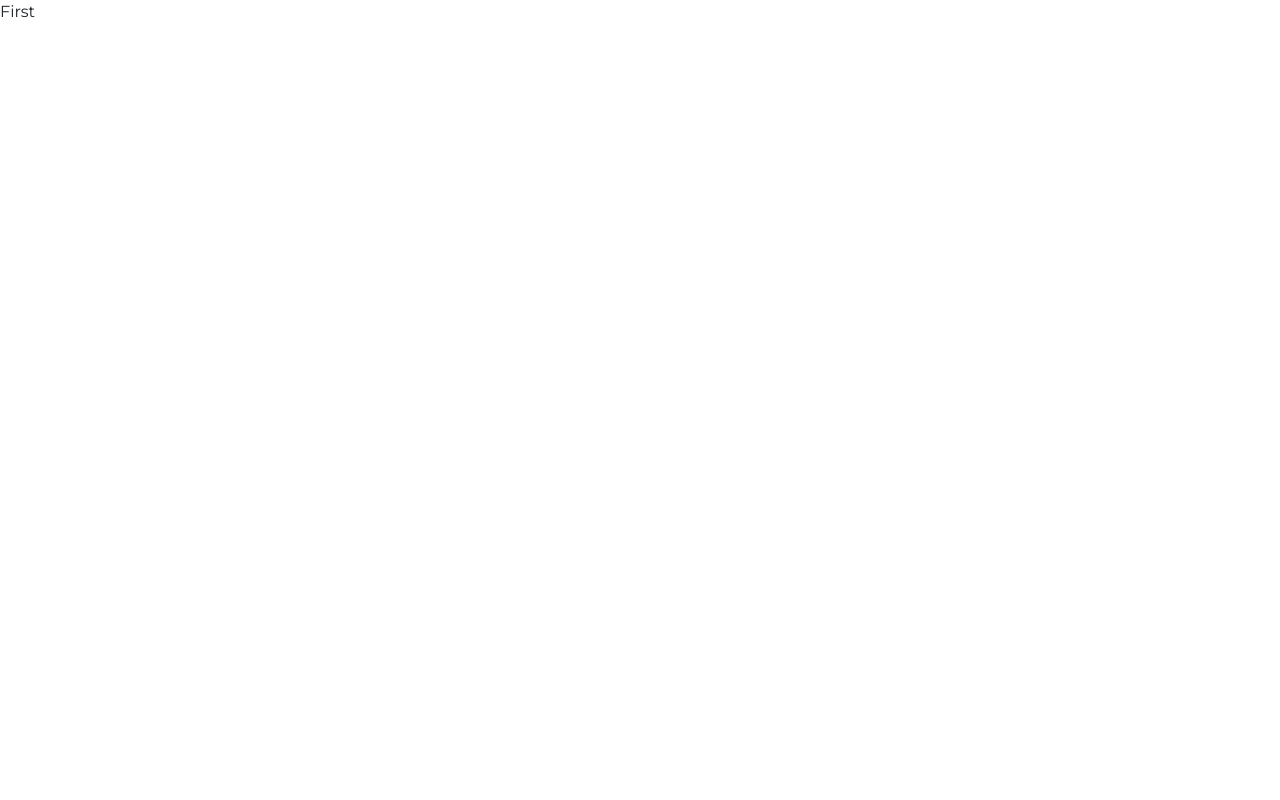
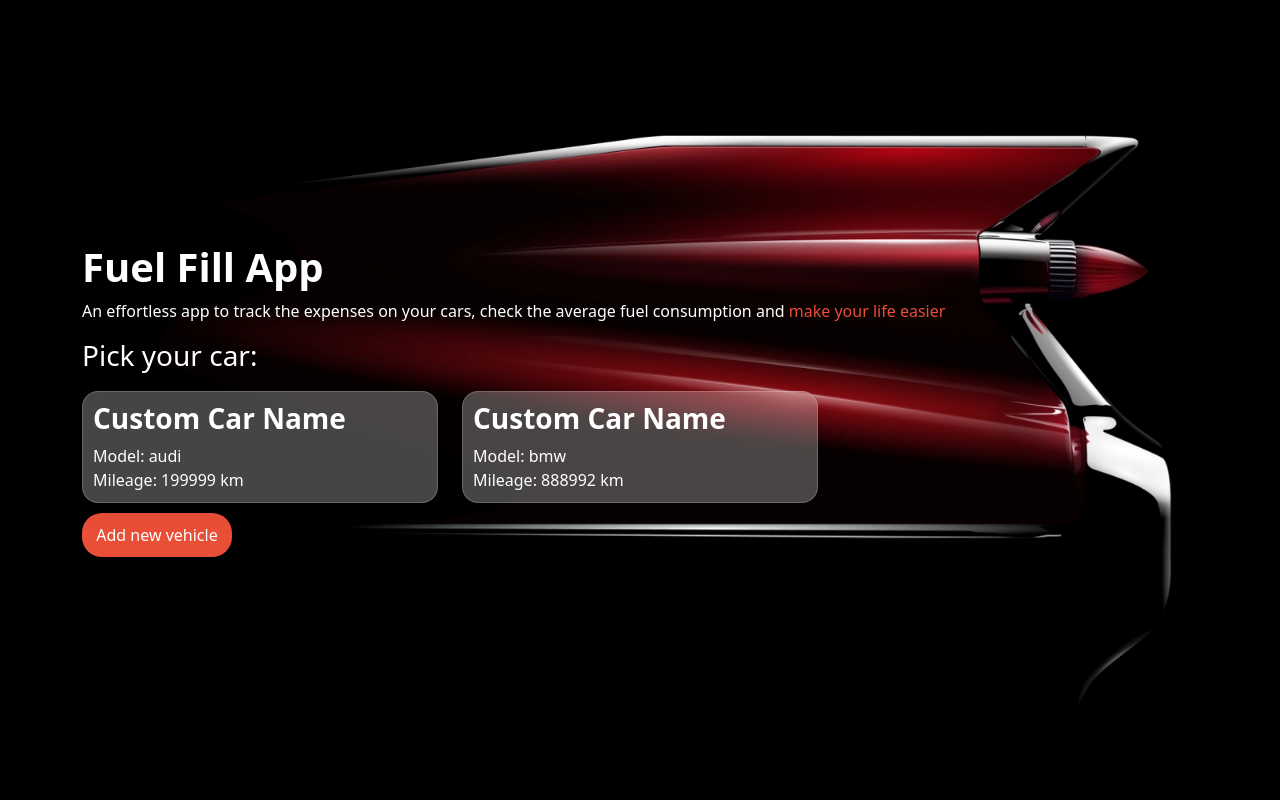
Before and after one commit to jkuryloo/fuel-fill-app, a Flask app: page / in a window 1280 px wide. Before the commit the page is almost empty. Run offline with Flask 2, Linux system fonts and the light colour scheme.

Commit message:
functionality outline
basic functionality added, fix the design so that you can look at it

```diff
--- a/app/static/css/style.css
+++ b/app/static/css/style.css
@@ -1 +1 @@
-body{font-family:"Montserrat",sans-serif;font-weight:400}
+body{background-color:#272833;background-image:url(../img/car.webp);background-size:cover;background-position:center;background-repeat:no-repeat;margin:0;padding:0;color:#fff;font-weight:300}header{display:flex;justify-content:center;flex-direction:column;height:100vh}header h1{font-weight:700}header p{font-weight:400}header p span{color:#e94f37}header a{display:inline-block}header .btn-main{border-radius:20px;width:150px;border:none;background:#e94f37;padding:10px;color:#fff;transition:all .1s ease-in-out;text-align:center;margin-top:10px}header .btn-main:hover{color:#fff;transform:scale(0.98)}header .car-wrapper{margin-top:10px}header .car{background:rgba(255,255,255,.27);border-radius:16px;box-shadow:0 4px 30px rgba(0,0,0,.1);backdrop-filter:blur(7.8px);-webkit-backdrop-filter:blur(7.8px);border:1px solid rgba(255,255,255,.19);padding:10px;transition:all .2s ease-in-out}header .car h3{text-transform:capitalize;font-weight:700}header .car p{margin:0;font-weight:300}header .car p span{font-weight:400;color:#fff}header .car:hover{transform:scale(0.98);cursor:pointer}
--- a/app/templates/base.html
+++ b/app/templates/base.html
@@ -9,7 +9,6 @@
     <link rel="preconnect" href="https://fonts.gstatic.com" crossorigin>
     <link href="https://fonts.googleapis.com/css2?family=Montserrat:wght@300;400;700&display=swap" rel="stylesheet">
     <link href="https://cdn.jsdelivr.net/npm/bootstrap@5.1.3/dist/css/bootstrap.min.css" rel="stylesheet" integrity="sha384-1BmE4kWBq78iYhFldvKuhfTAU6auU8tT94WrHftjDbrCEXSU1oBoqyl2QvZ6jIW3" crossorigin="anonymous">
-    <link rel="stylesheet" href="{{ url_for('static', filename='css/style.css') }}">
     {% block head %}{% endblock %}
 </head>
 <body>
--- a/app/templates/index.html
+++ b/app/templates/index.html
@@ -1,5 +1,27 @@
 {% extends 'base.html' %}
 
+{% block head %}
+    <link rel="stylesheet" href="{{ url_for('static', filename='css/style.css') }}">
+{% endblock %}
+
 {% block body %}
-    First
+    <header class="container">
+        <h1>Fuel Fill App</h1>
+        <p>An effortless app to track the expenses on your cars, check the average fuel consumption and <span>make your life easier</span></p>
+        <div class="row">
+            <h3>Pick your car:</h3>
+            {% for car in cars %}
+                <div class="car-wrapper col-12 col-md-4">
+                    <div class="car col-12">
+                        <h3>{{ cars[car]['name'] }}</h3>
+                        <p><span>Model:</span> {{ cars[car]['model'] }}</p>
+                        <p><span>Mileage:</span> {{ cars[car]['mileage'] }} km</p>
+                    </div>
+                </div>
+            {% endfor %}
+        </div>
+        <a href="#" class="btn btn-main">
+            Add new vehicle
+        </a>
+    </header>
 {% endblock %}
--- a/app/views.py
+++ b/app/views.py
@@ -1,6 +1,60 @@
 from app import app
 from flask import render_template
 
+CARS_LIMIT = 3
+
+#fictional cars db
+cars = {
+    "1": {
+        "name": "custom car name",
+        "model": "audi",
+        "mileage": "199999",
+        "tank_current": 13,
+        "tank_max": 45,
+        "fuel_type": "gas",
+        "fixes": {
+            "1": {
+                "cost": 139,
+                "description": "Lorem ipsum dolor sit"
+            }
+        }
+    },
+    "2": {
+        "name": "custom car name",
+        "model": "bmw",
+        "mileage": "888992",
+        "tank_current": 30,
+        "tank_max": 70,
+        "fuel_type": "gas",
+        "fixes": {
+            "1": {
+                "cost": 3000,
+                "description": "Lorem ipsum dolor sit"
+            },
+            "2": {
+                "cost": 1000,
+                "description": "Lorem ipsum dolor sit"
+            }
+        }
+    }
+}
+
 @app.route('/')
 def index():
-    return render_template('index.html')
+    """Home page, you can see all your vehicles from there and pick one to manage"""
+    return render_template('index.html', cars=cars)
+
+@app.route('/add', methods=['GET', 'POST'])
+def add():
+    """Route to add a new vehicle to be managed"""
+    return 'add a car'
+
+@app.route('/delete/<string:id>')
+def delete(id):
+    """Route to delete the existing vehicle from the dashboard"""
+    return id
+
+@app.route('/manage/<string:id>')
+def manage(id):
+    """Route to manage and check vehicle data"""
+    return id
```
Also changed, not shown: app/static/img/car.webp (added).
